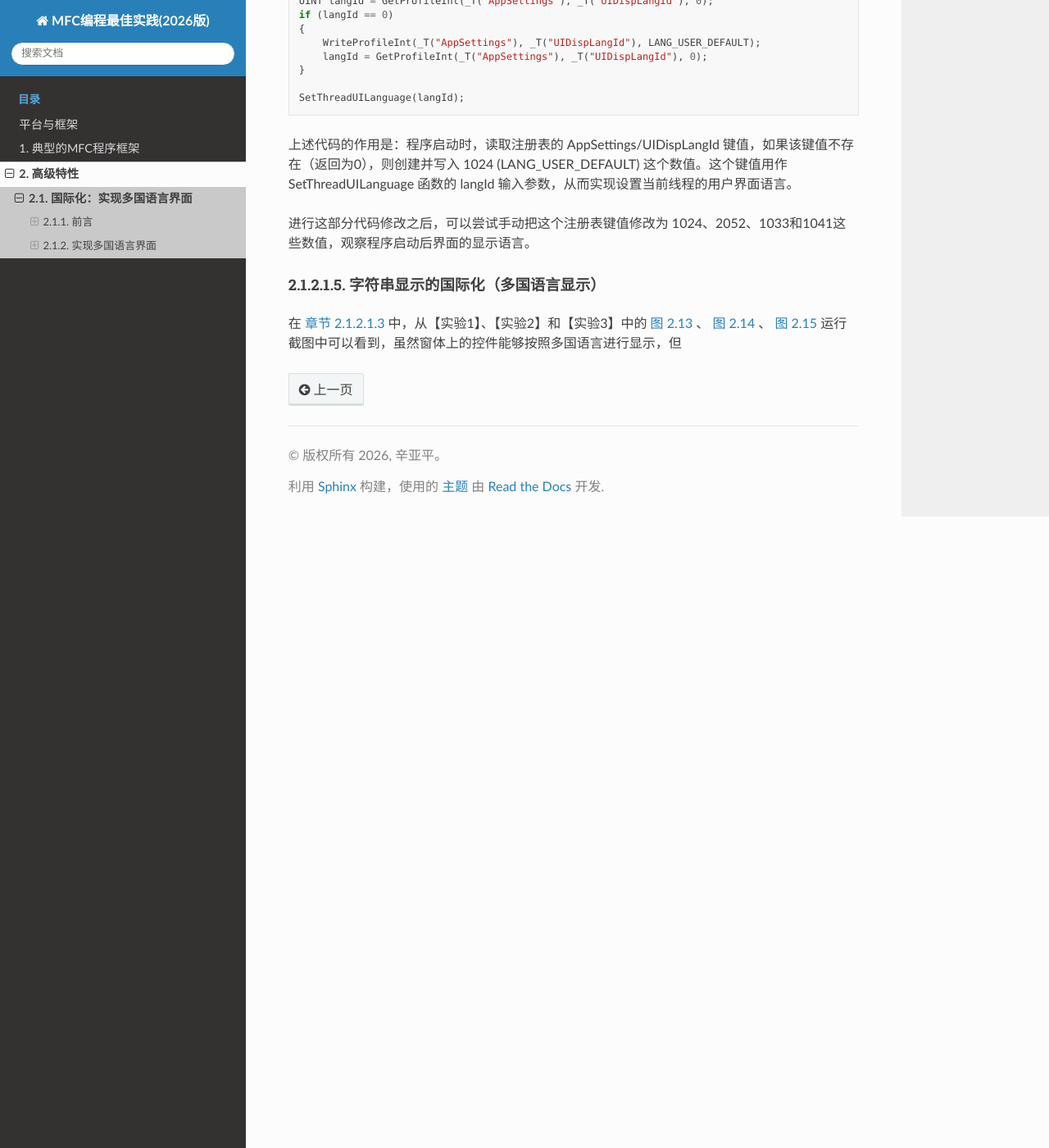
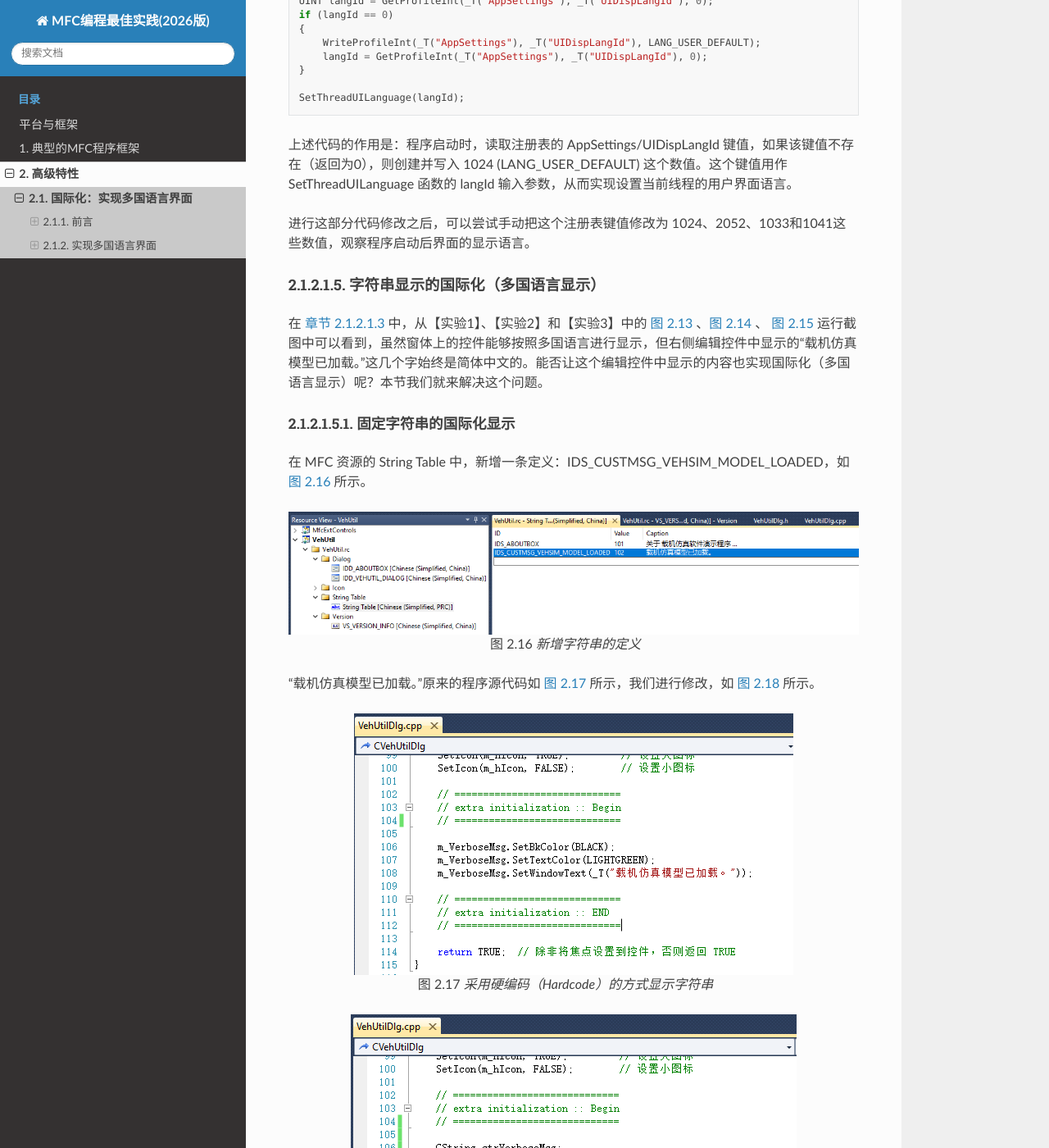
Before and after one commit to yapingxin/MFCBP2026, a Sphinx documentation site: the page built from docs/advanced-features/mfc_multilingual.rst, in a window 1280 px wide and 1400 px high, scrolled down 10158 px. Shown: the whole window at 82% size. Built offline with Sphinx 7.4.7 and the Read the Docs theme 3.1.0, drawn with Linux system fonts in a browser that asks for light colours; some of the changed text lies outside the part shown.

Commit message:
fig_mfcmul_v0.2.0.1_S7_STRTAB_3

```diff
--- a/docs/advanced-features/mfc_multilingual.rst
+++ b/docs/advanced-features/mfc_multilingual.rst
@@ -301,4 +301,29 @@ LANGID 这种数据类型，实际上就是 uint16_t。如何给出我们期望
 字符串显示的国际化（多国语言显示）
 ^^^^^^^^^^^^^^^^^^^^^^^^^^^^^^^^^^^^^^^^
 
-在 :numref:`运行多国语言界面` 中，从【实验1】、【实验2】和【实验3】中的 :numref:`fig_mfcmul_v0.2.0.1_S6_UI_Run_CHN` 、 :numref:`fig_mfcmul_v0.2.0.1_S6_UI_Run_ENU` 、 :numref:`fig_mfcmul_v0.2.0.1_S6_UI_Run_JPN` 运行截图中可以看到，虽然窗体上的控件能够按照多国语言进行显示，但
+在 :numref:`运行多国语言界面` 中，从【实验1】、【实验2】和【实验3】中的 :numref:`fig_mfcmul_v0.2.0.1_S6_UI_Run_CHN` 、:numref:`fig_mfcmul_v0.2.0.1_S6_UI_Run_ENU` 、 :numref:`fig_mfcmul_v0.2.0.1_S6_UI_Run_JPN` 运行截图中可以看到，虽然窗体上的控件能够按照多国语言进行显示，但右侧编辑控件中显示的“载机仿真模型已加载。”这几个字始终是简体中文的。能否让这个编辑控件中显示的内容也实现国际化（多国语言显示）呢？本节我们就来解决这个问题。
+
+固定字符串的国际化显示
+""""""""""""""""""""""""""""""""""""""
+
+在 MFC 资源的 String Table 中，新增一条定义：IDS_CUSTMSG_VEHSIM_MODEL_LOADED，如 :numref:`fig_mfcmul_v0.2.0.1_S7_STRTAB_1` 所示。
+
+.. figure:: Resource/images/Snipaste_2026-08-14_11-51-57.png
+    :name: fig_mfcmul_v0.2.0.1_S7_STRTAB_1
+    :align: center
+
+    新增字符串的定义
+
+“载机仿真模型已加载。”原来的程序源代码如 :numref:`fig_mfcmul_v0.2.0.1_S7_STRTAB_2` 所示，我们进行修改，如 :numref:`fig_mfcmul_v0.2.0.1_S7_STRTAB_3` 所示。
+
+.. figure:: Resource/images/Snipaste_2026-08-14_11-55-31.png
+    :name: fig_mfcmul_v0.2.0.1_S7_STRTAB_2
+    :align: center
+
+    采用硬编码（Hardcode）的方式显示字符串
+
+.. figure:: Resource/images/Snipaste_2026-08-14_11-56-40.png
+    :name: fig_mfcmul_v0.2.0.1_S7_STRTAB_3
+    :align: center
+
+    采用 String Table 中的定义显示字符串
```
Also changed, not shown: docs/advanced-features/Resource/images/Snipaste_2026-08-14_11-51-57.png (added), docs/advanced-features/Resource/images/Snipaste_2026-08-14_11-55-31.png (added), docs/advanced-features/Resource/images/Snipaste_2026-08-14_11-56-40.png (added).
